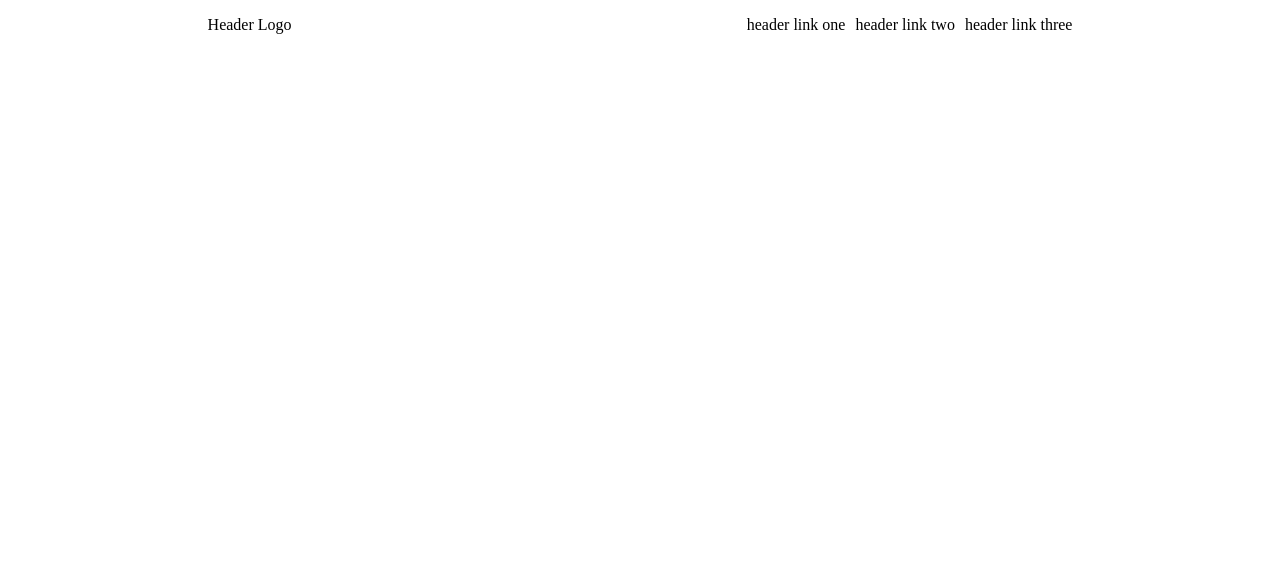
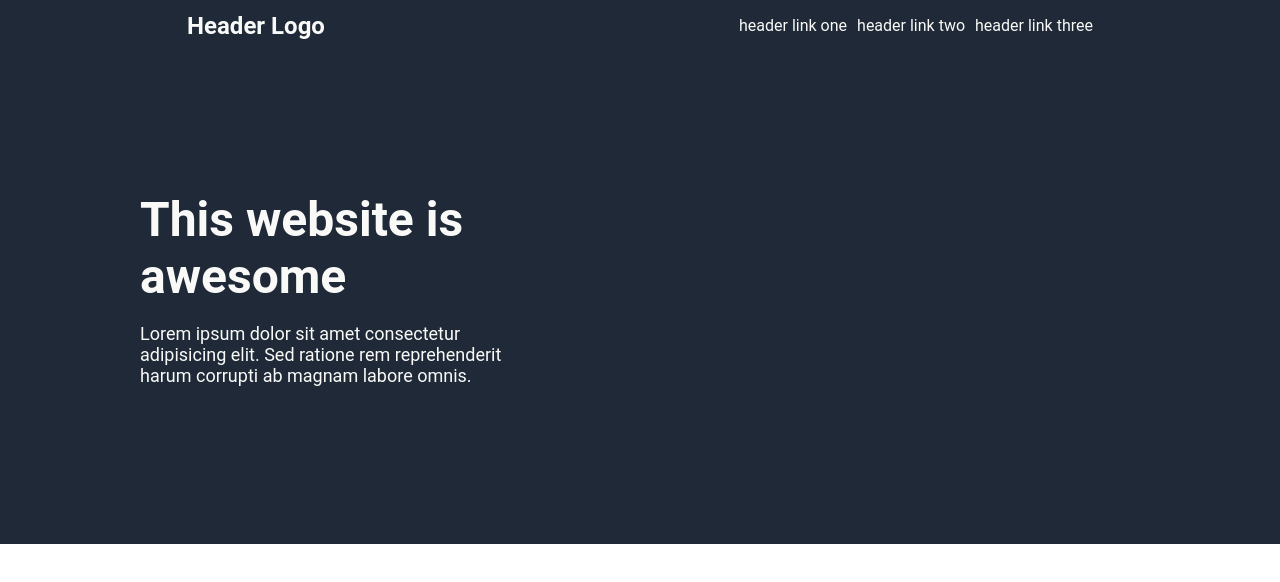
Before and after one commit to Wizmyr/landing-page, a plain HTML site: page index.html in a window 1280 px wide. Drawn offline with Linux system fonts and the light colour scheme.

Commit message:
create hero-text section

```diff
--- a/css/style.css
+++ b/css/style.css
@@ -1,26 +1,39 @@
 html,
 body {
     margin: 0;
-    height: 100vh
+    height: 100vh;
+    font-family: 'Roboto', sans-serif;
 }
 
+.sectionone {
+    background-color: #1f2937;
+}
 
 .sectionone > .header {
     display: flex;
     justify-content: space-around;
     align-items: center;
+    color: #f9faf8
 }
 
-/*
 .header > .title {
-    display: flex;
+    font-size: 24px;
+    font-weight: bold;
 }
 
-.header > .links {
-    display: flex;
-    justify-content: end;
+.hero-section > .hero-text {
+    font-size: 48px;
+    font-weight: bold;
+    color: #f9faf8;
+    padding: 140px;
 }
-*/
+
+.hero-text > p {
+    font-size: 18px;
+    font-weight: lighter;
+    width: 400px;
+}
+
 ul {
     list-style: none;
     display: inline-flex;
--- a/index.html
+++ b/index.html
@@ -21,6 +21,12 @@
                 </ul>
             </div>
         </div>
+        <div class="hero-section">
+            <div class="hero-text">
+                This website is <div>awesome</div>
+                <p>Lorem ipsum dolor sit amet consectetur adipisicing elit. Sed ratione rem reprehenderit harum corrupti ab magnam labore omnis.</p>
+            </div>
+        </div>
     </div>
 
 </body>
```
